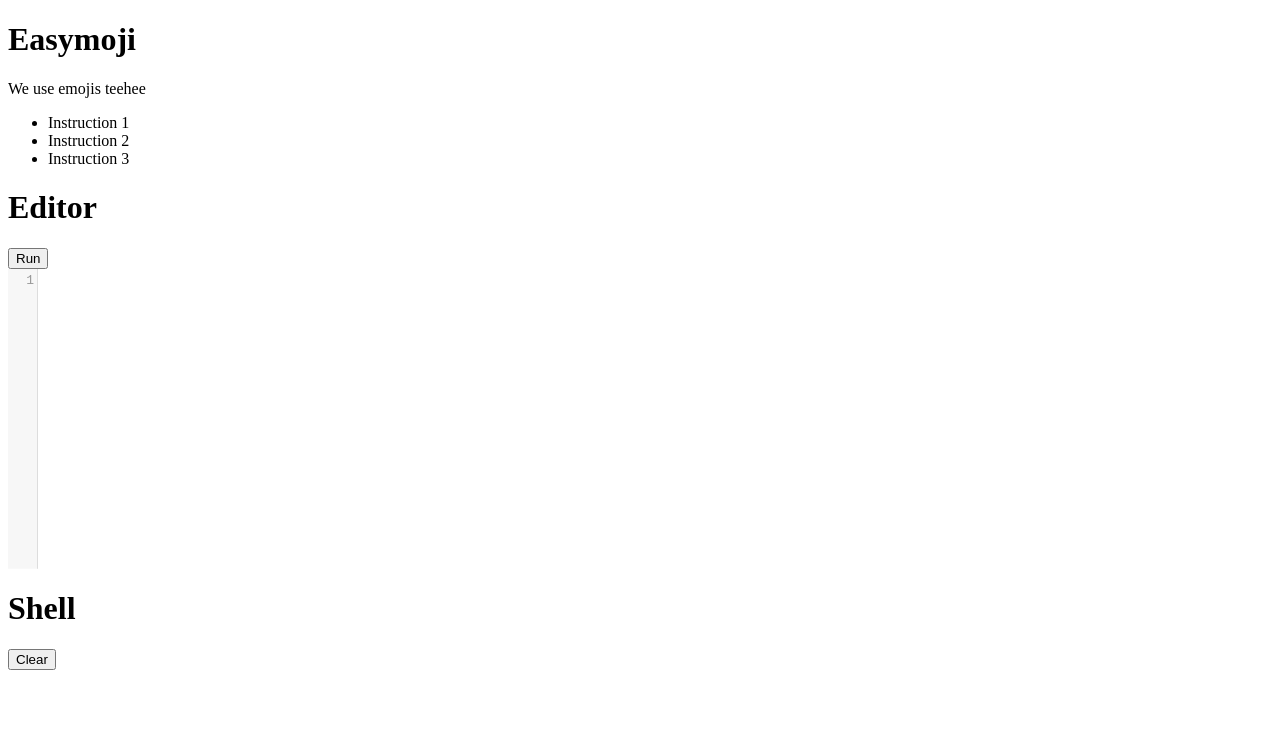
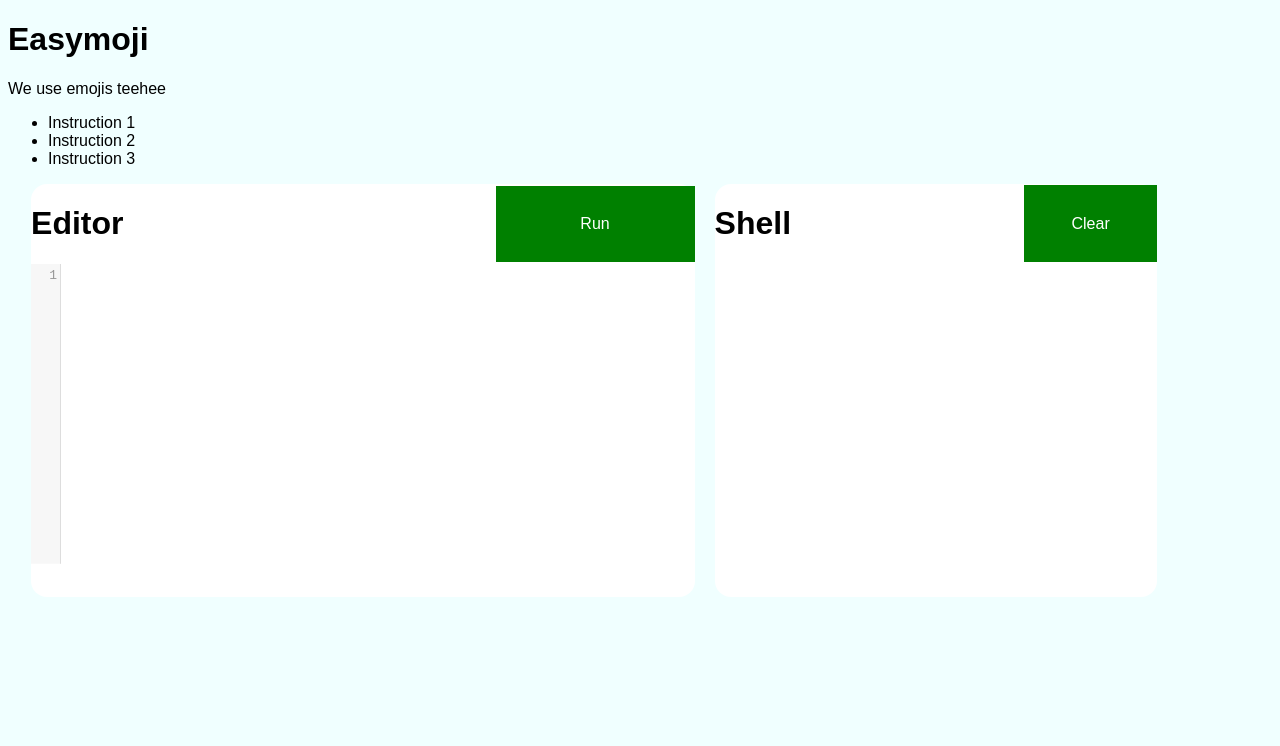
Before and after one commit to jociet101/easymoji, a plain HTML site: page website/index.html in a window 1280 px wide. Drawn offline with Linux system fonts and the light colour scheme.

Commit message:
very ugly working version

```diff
--- a/website/index.html
+++ b/website/index.html
@@ -2,12 +2,18 @@
 <html>
 <head>
   <title>Easymoji</title>
-  <!-- <link rel="stylesheet" href="resources/index.css"> -->
+
   <!-- CodeMirror -->
   <script src="codemirror\codemirror-5.65.10/lib/codemirror.js"></script>
   <link rel="stylesheet" href="codemirror\codemirror-5.65.10/lib/codemirror.css">
+  <!-- Can eventually change for the syntax to work with our own code -->
   <script src="codemirror\codemirror-5.65.10/mode/javascript/javascript.js"></script>
-  <script src="resources/app.js"></script>
+
+  <!-- Code Imports -->
+  <script type="text/javascript" src="resources/app.js"></script>
+
+  <!-- CSS -->
+  <link rel="stylesheet" href="resources/index.css">
 </head>
 <body>
     <h1>Easymoji</h1>
--- a/website/resources/app.js
+++ b/website/resources/app.js
@@ -1,5 +1,17 @@
+// https://www.youtube.com/watch?v=C3fNuqQeUdY
 window.onload = () => {
     const [input,output] = document.querySelectorAll(".codemirror-textarea");
+    const [run, clear] = document.querySelectorAll("button");
+
+    // configs
     const editor = CodeMirror.fromTextArea(input, {lineNumbers: true});
     const shell = CodeMirror.fromTextArea(output, {lineNumbers: false});
+
+    run.addEventListener("click", () => {
+        const codeToRun = editor.getValue();
+        // shell.setValue(eval(codeToRun));
+        shell.replaceRange("=> "+eval(codeToRun)+"\n", CodeMirror.Pos(shell.lastLine()));
+    });
+    // run.addEventListener("click", () => console.log("running"));
+    // clear.addEventListener("click", () => console.log("clearing"));
 }
--- a/website/resources/index.css
+++ b/website/resources/index.css
@@ -1,19 +1,38 @@
-* {
-font-family: Helvetica, Arial, sans-serif;
+body{
+    font-family: Arial, Helvetica, sans-serif;
+    background-color:azure;
+    width: 90%;
 }
 
-h1 {
-color: SeaGreen;
+.grid-container{
+    display:grid;
+    grid-template-columns: 60% 40%;
+    grid-gap: 20px;
+    padding-left: 2%;
+    padding-right: 2%;
 }
 
-p, li {
-font-size: 18px;
+.code-area{
+    background-color: white;
+    border-radius: 1em;
+    padding-bottom: 5%;
 }
 
-a {
-text-decoration: none;
+.code-area-header{
+    display: grid;
+    grid-template-columns: 70% 30%;
+    text-align: left;
 }
 
-#user_input {
-    height:200px; font-size:14pt;
+button {
+    background-color: green;
+    border: none;
+    color: white;
+    padding: 15px 32px;
+    text-align: center;
+    text-decoration: none;
+    display: inline-block;
+    font-size: 16px;
+    margin-top: 1%;
+    margin-bottom: 1%;
 }
```
